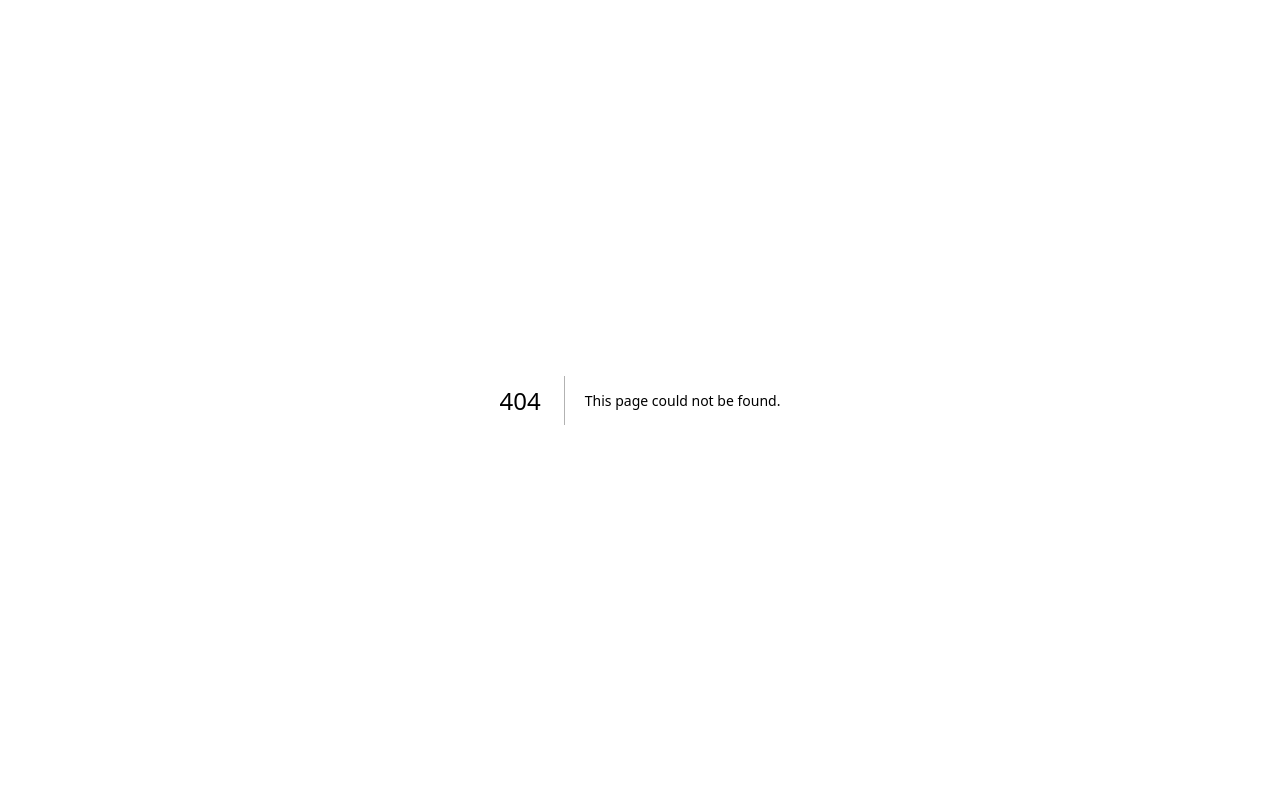
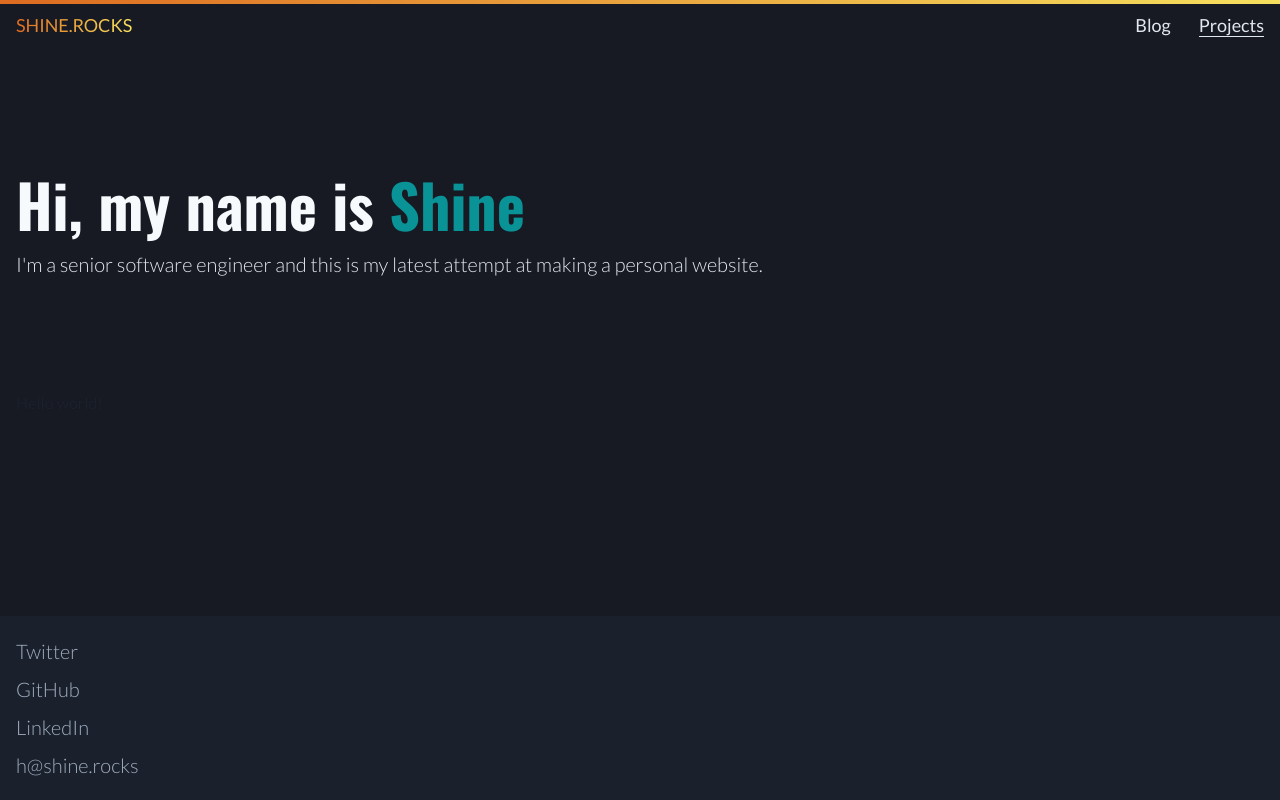
Before and after one commit to ha-shine/blog, a Next.js app: page /projects in a window 1280 px wide. Before the commit this address had no page. Built offline with nearby package versions, Linux system fonts and the light colour scheme.

Commit message:
Add Projects page and redirect home page to /blog

```diff
--- /dev/null
+++ b/component/NavLink.tsx
@@ -0,0 +1,35 @@
+import { Text, Link as ChakraLink } from "@chakra-ui/react";
+import Link from "next/link";
+import { useRouter } from "next/router";
+
+export default function NavLink({ children, href, margin = 7 }) {
+  let router = useRouter();
+  let border = "none";
+  let hover = { "text-decoration": "none" };
+  if (router.asPath === href) {
+    border = "solid 1px";
+  } else {
+    hover["color"] = "#94D2BD";
+  }
+
+  return (
+    <Text
+      fontFamily="body"
+      fontSize="lg"
+      color="gray.200"
+      py="2"
+      mx={margin}
+      as="nav"
+    >
+      <ChakraLink
+        as={Link}
+        href={href}
+        borderBottom={border}
+        borderColor="gray.200"
+        _hover={hover}
+      >
+        {children}
+      </ChakraLink>
+    </Text>
+  );
+}
--- a/component/layout.tsx
+++ b/component/layout.tsx
@@ -1,15 +1,30 @@
-import { Box, ChakraProvider, Container, Text, VStack } from "@chakra-ui/react";
+import {
+  Box,
+  ChakraProvider,
+  Container,
+  Flex,
+  Spacer,
+  Text,
+  VStack,
+} from "@chakra-ui/react";
 import theme from "../lib/theme";
 import Link from "next/link";
+import NavLink from "./NavLink";
 
 interface Props {
-  link: string,
-  text: string
+  link: string;
+  text: string;
 }
 
 function FooterLink({ link, text }: Props) {
   return (
-    <Text fontSize="xl" fontWeight="light" fontFamily="body" color="gray.400" py="1">
+    <Text
+      fontSize="xl"
+      fontWeight="light"
+      fontFamily="body"
+      color="gray.400"
+      py="1"
+    >
       <a href={link} target="_blank">
         {text}
       </a>
@@ -24,20 +39,50 @@ export default function Layout({ children }) {
         <Box bgGradient="linear(to-r, orange.500, yellow.300)" height="1" />
         <Box bg="gray.900" pb="10" flex="1 1 auto">
           <Container maxWidth="container.xl">
-            <Text bgGradient="linear(to-r, orange.500, yellow.300)" bgClip="text"
-                  decoration="none" fontFamily="body" py="2" fontSize="lg">
-              <Link href="/">
-                SHINE.ROCKS
-              </Link>
-            </Text>
+            <Flex>
+              <Text
+                bgGradient="linear(to-r, orange.500, yellow.300)"
+                bgClip="text"
+                decoration="none"
+                fontFamily="body"
+                py="2"
+                fontSize="lg"
+              >
+                <Link href="/">SHINE.ROCKS</Link>
+              </Text>
+              <Spacer />
+              <NavLink href="/blog">Blog</NavLink>
+              <NavLink href="/projects" margin={0}>
+                Projects
+              </NavLink>
+            </Flex>
             <Box>
               <VStack align="left" spacing="-2" py="28">
-                <Text fontSize="6xl" color="gray.50" fontWeight="bold" fontFamily="heading">
+                <Text
+                  fontSize="6xl"
+                  color="gray.50"
+                  fontWeight="bold"
+                  fontFamily="heading"
+                >
                   Hi, my name is
-                  <Text as="span" bgClip="text" color="#0A9396" decoration="none"> Shine</Text>
+                  <Text
+                    as="span"
+                    bgClip="text"
+                    color="#0A9396"
+                    decoration="none"
+                  >
+                    {" "}
+                    Shine
+                  </Text>
                 </Text>
-                <Text fontSize="xl" fontWeight="light" color="gray.200" fontFamily="body">
-                  I'm a senior software engineer and this is my latest attempt at making a personal website.
+                <Text
+                  fontSize="xl"
+                  fontWeight="light"
+                  color="gray.200"
+                  fontFamily="body"
+                >
+                  I'm a senior software engineer and this is my latest attempt
+                  at making a personal website.
                 </Text>
               </VStack>
             </Box>
@@ -48,7 +93,10 @@ export default function Layout({ children }) {
           <Container maxWidth="container.xl">
             <FooterLink link={"https://twitter.com/_sha94"} text={"Twitter"} />
             <FooterLink link={"https://github.com/ha-shine"} text={"GitHub"} />
-            <FooterLink link={"https://www.linkedin.com/in/htet-aung-shine-79654192/"} text={"LinkedIn"} />
+            <FooterLink
+              link={"https://www.linkedin.com/in/htet-aung-shine-79654192/"}
+              text={"LinkedIn"}
+            />
             <FooterLink link={"mailto:h@shine.rocks"} text={"h@shine.rocks"} />
           </Container>
         </Box>
--- a/next.config.js
+++ b/next.config.js
@@ -7,4 +7,14 @@ module.exports = {
       },
     ],
   },
+
+  async redirects() {
+    return [
+      {
+        source: "/",
+        destination: "/blog",
+        permanent: false,
+      },
+    ];
+  },
 };
--- a/package.json
+++ b/package.json
@@ -15,7 +15,7 @@
     "framer-motion": "^6",
     "gray-matter": "^4.0.3",
     "next": "latest",
-    "pixi.js": "^7.0.5",
+    "pixi.js": "^7.1.1",
     "react": "^18.2.0",
     "react-dom": "^18.2.0"
   },
--- /dev/null
+++ b/pages/projects/index.tsx
@@ -0,0 +1,28 @@
+import Layout from "../../component/layout";
+import Head from "next/head";
+import { Box } from "@chakra-ui/react";
+
+export default function Index() {
+  return (
+    <Layout>
+      <Head>
+        <title>Shine.rocks</title>
+        <meta
+          name="description"
+          content="An assembly of toy projects I have done for fun"
+        />
+        <meta
+          name="og:title"
+          property="og:title"
+          content="Projects from shine.rocks"
+        />
+        <meta
+          name="og:description"
+          property="og:description"
+          content="An assembly of toy projects I have done for fun"
+        />
+      </Head>
+      <Box>Hello world!</Box>
+    </Layout>
+  );
+}
```
Also changed, not shown: pages/blog/index.tsx (renamed from pages/index.tsx, +4 -4 lines), 2 other files (tests, documents, lock files or other folders).
